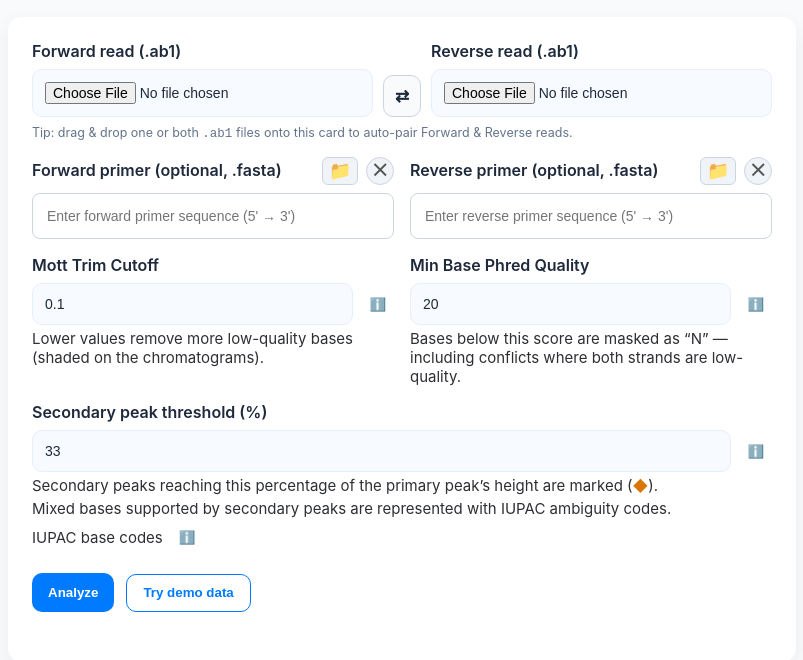
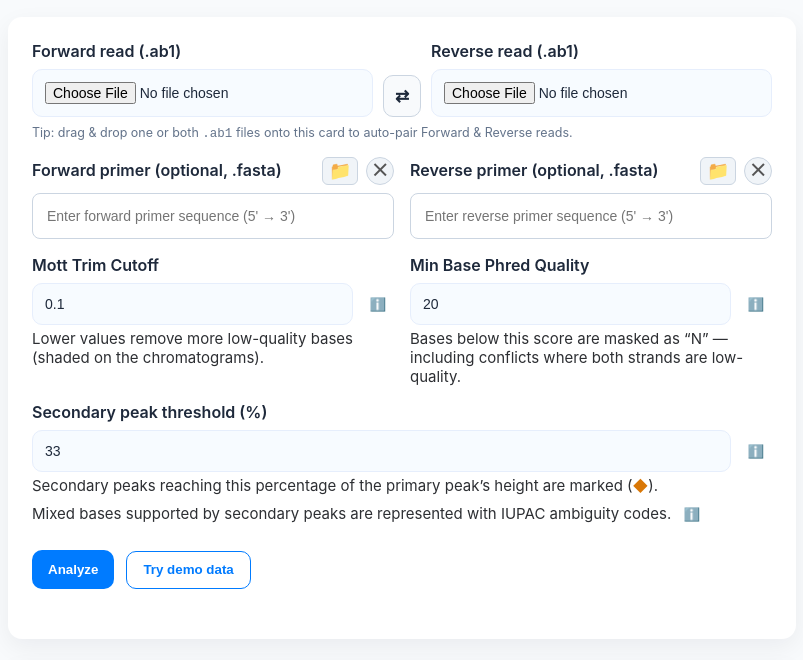
Before and after one commit to bioassembly/sangeranalyst, an Astro site: page / in a window 1280 px wide. Shown: the part 113-773 px from the top of the page, without its empty margins (238-1041 px from the left). Built offline with nearby package versions, Linux system fonts and the light colour scheme; Astro itself is replaced by a stand-in of ours.

Commit message:
fix: place IUPAC info icon beside its explanation
Remove the redundant IUPAC label and keep the explanation and info button together on their separate line.

```diff
--- a/src/pages/index.astro
+++ b/src/pages/index.astro
@@ -105,9 +105,6 @@ const baseCodes = [
           </div>
           <div class="small">
             Mixed bases supported by secondary peaks are represented with IUPAC ambiguity codes.
-          </div>
-          <div class="hint small">
-            <span>IUPAC base codes</span>
             <button class="info-btn" id="iupacInfoBtn" type="button" aria-label="IUPAC base codes" aria-expanded="false" aria-controls="iupac_tooltip">ℹ️</button>
           </div>
         </div>
```
